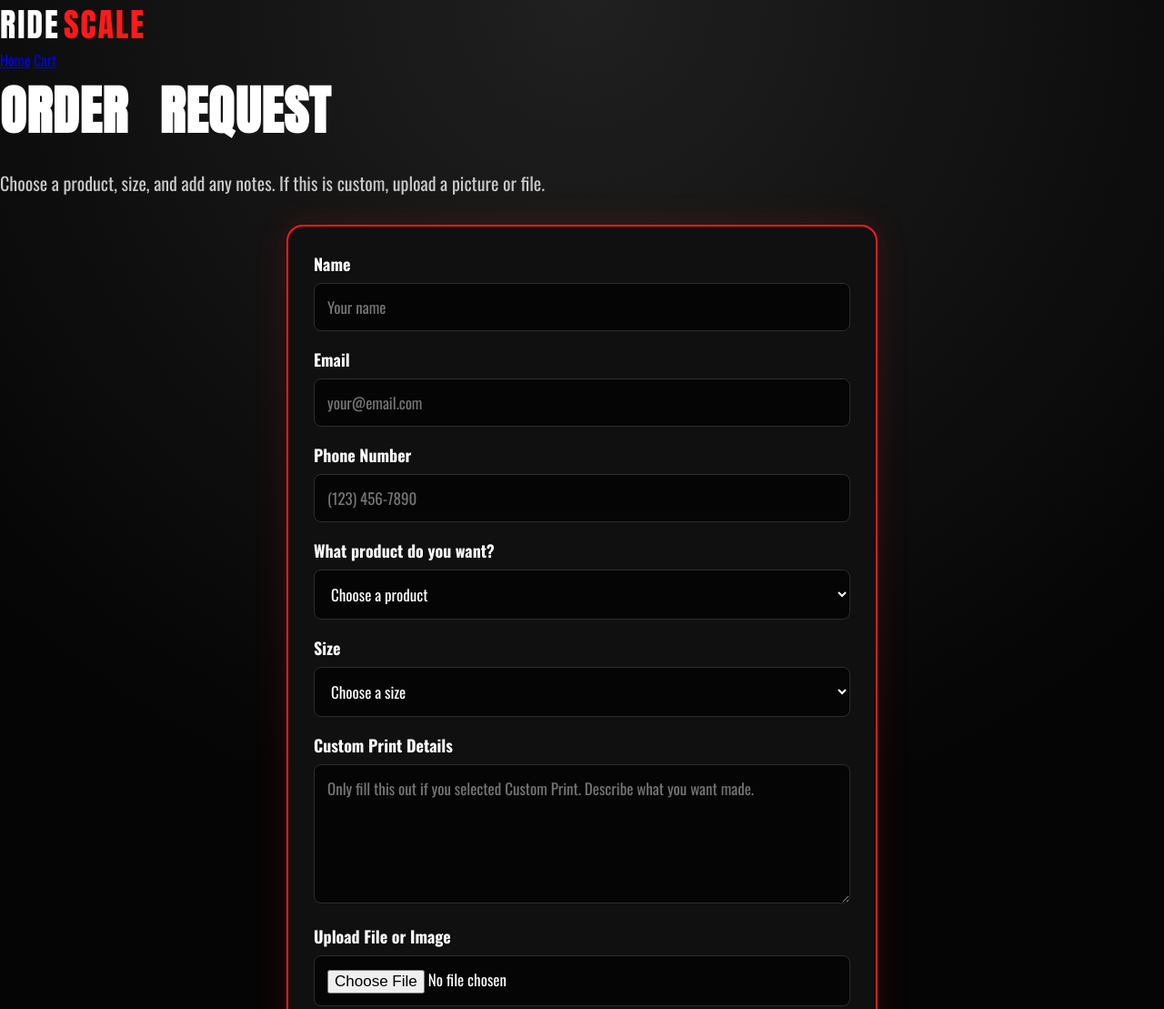
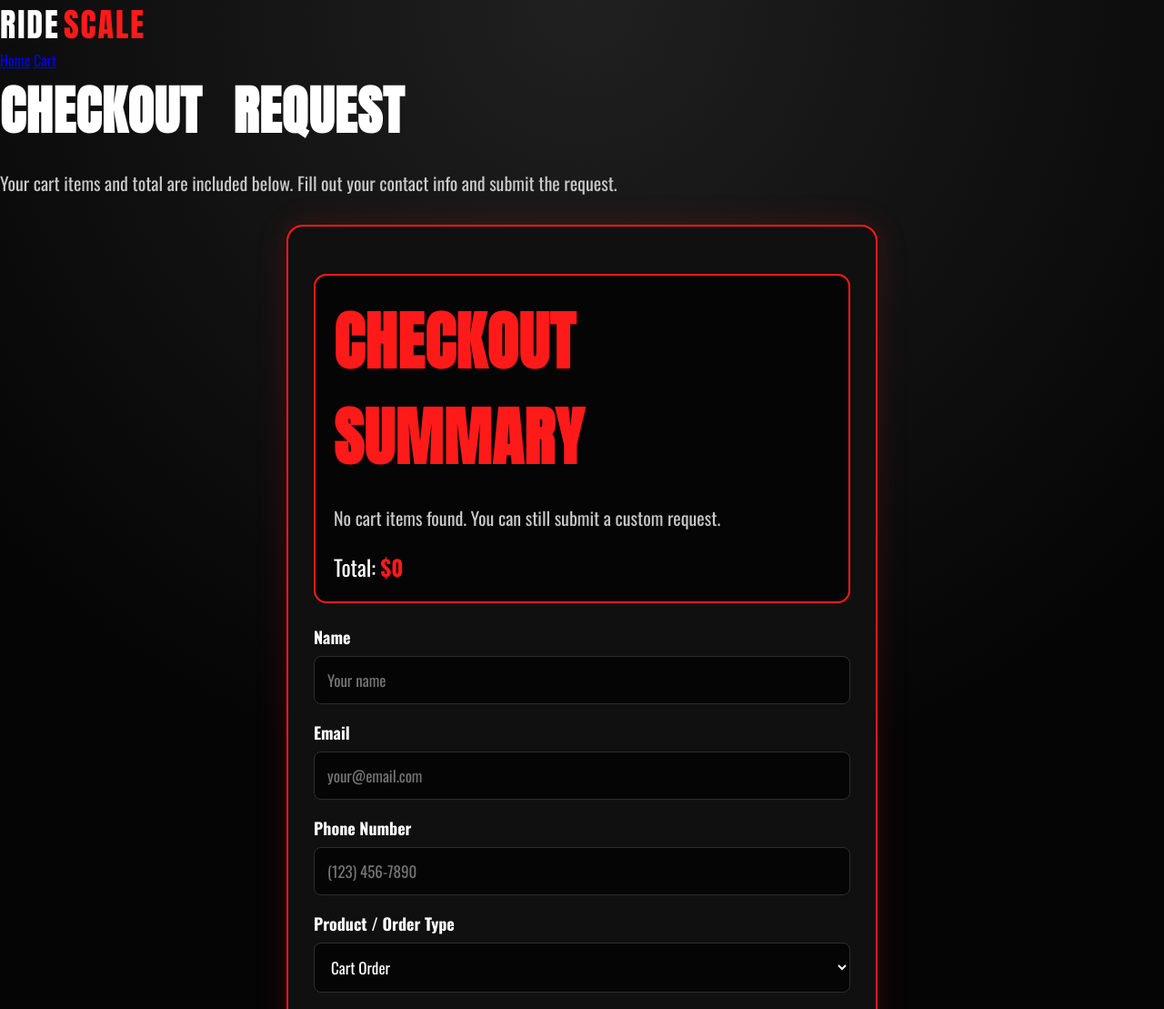
Before and after one commit to RideScale/RideScale, a plain HTML site: page custom-orders.html in a window 1280 px wide. Shown: the top 1109 px of the page at 91% size. Drawn offline with nearby package versions, Linux system fonts and the light colour scheme.

Commit message:
Add files via upload

```diff
--- a/custom-orders.html
+++ b/custom-orders.html
@@ -3,7 +3,7 @@
 <head>
   <meta charset="UTF-8" />
   <meta name="viewport" content="width=device-width, initial-scale=1.0" />
-  <title>Order Request Form | RideScale</title>
+  <title>Checkout | RideScale</title>
   <link rel="stylesheet" href="style.css" />
 </head>
 <body>
@@ -16,15 +16,21 @@
   </header>
 
   <main class="page">
-    <h1><span>Order</span> Request</h1>
-    <p class="note">Choose a product, size, and add any notes. If this is custom, upload a picture or file.</p>
+    <h1><span>Checkout</span> Request</h1>
+    <p class="note">Your cart items and total are included below. Fill out your contact info and submit the request.</p>
 
     <form class="custom-form" action="https://formsubmit.co/Origami@post.com" method="POST" enctype="multipart/form-data">
-      <input type="hidden" name="_subject" value="New RideScale Order Request">
+      <input type="hidden" name="_subject" value="New RideScale Checkout Request">
       <input type="hidden" name="_captcha" value="false">
       <input type="hidden" name="_template" value="table">
       <input type="hidden" id="cartSummaryInput" name="Cart Summary" value="">
       <input type="hidden" id="cartTotalInput" name="Cart Total" value="">
+
+      <section class="checkout-summary">
+        <h2>Checkout Summary</h2>
+        <div id="checkoutItems">No cart items found.</div>
+        <div class="checkout-total">Total: <strong id="checkoutTotal">$0</strong></div>
+      </section>
 
       <label>
         Name
@@ -42,9 +48,9 @@
       </label>
 
       <label>
-        What product do you want?
-        <select name="Product" required>
-          <option value="">Choose a product</option>
+        Product / Order Type
+        <select name="Product or Order Type" required>
+          <option value="Cart Order">Cart Order</option>
           <option value="Mini Bikes">Mini Bikes</option>
           <option value="Mini E-Bikes">Mini E-Bikes</option>
           <option value="Fidgets">Fidgets</option>
@@ -55,18 +61,8 @@
       </label>
 
       <label>
-        Size
-        <select name="Size" required>
-          <option value="">Choose a size</option>
-          <option value="Small, up to 2 × 2 × 2 in">Small, up to 2 × 2 × 2 in</option>
-          <option value="Medium, up to 4 × 4 × 4 in">Medium, up to 4 × 4 × 4 in</option>
-          <option value="Large, up to 6 × 6 × 6 in">Large, up to 6 × 6 × 6 in</option>
-        </select>
-      </label>
-
-      <label>
         Custom Print Details
-        <textarea name="Custom Print Details" rows="5" placeholder="Only fill this out if you selected Custom Print. Describe what you want made."></textarea>
+        <textarea name="Custom Print Details" rows="5" placeholder="Only fill this out if you want something custom made."></textarea>
       </label>
 
       <label>
@@ -76,14 +72,8 @@
 
       <label>
         Notes
-        <textarea name="Notes" rows="4" placeholder="Color, deadline, special details, quantity, or anything else"></textarea>
+        <textarea name="Notes" rows="4" placeholder="Color, quantity, deadline, special details, or anything else"></textarea>
       </label>
-
-      <section class="checkout-summary">
-        <h2>Checkout Summary</h2>
-        <div id="checkoutItems">No cart items found.</div>
-        <div class="checkout-total">Total: <strong id="checkoutTotal">$0</strong></div>
-      </section>
 
       <button type="submit">Submit Request</button>
     </form>
@@ -129,7 +119,7 @@
         const model = item.model ? "<br>" + item.model : "";
         return `
           <div class="checkout-item">
-            <span>${item.product}${model}<br>${item.size}</span>
+            <span>${item.product}${model}<br>${item.size} - ${item.dimensions}</span>
             <strong>$${item.price}</strong>
           </div>
         `;
```
Also changed, not shown: cart.html (+4 -3 lines).
